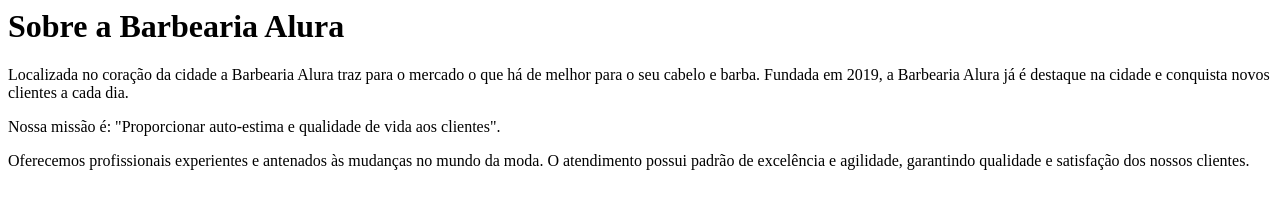
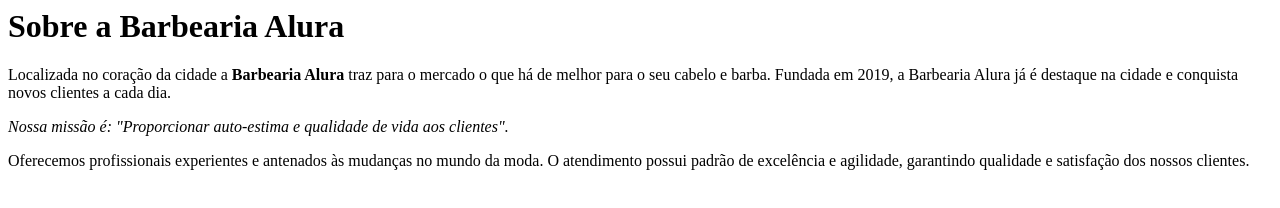
Before and after one commit to brandaoisadora/primeirorepositorio, a plain HTML site: page index.html in a window 1280 px wide. Drawn offline with Linux system fonts and the light colour scheme.

Commit message:
Add files via upload

```diff
--- a/index.html
+++ b/index.html
@@ -1,9 +1,9 @@
 <h1>Sobre a Barbearia Alura</h1>
 
-<p>Localizada no coração da cidade a Barbearia Alura traz para o mercado o que há de melhor para o seu cabelo e barba.
+<p>Localizada no coração da cidade a <strong>Barbearia Alura</strong> traz para o mercado o que há de melhor para o seu cabelo e barba.
 Fundada em 2019, a Barbearia Alura já é destaque na cidade e conquista novos clientes a cada dia.</p>
 
-<p>Nossa missão é: "Proporcionar auto-estima e qualidade de vida aos clientes".</p>
+<p><em>Nossa missão é: "Proporcionar auto-estima e qualidade de vida aos clientes".</em></p>
 
 <p>Oferecemos profissionais experientes e antenados às mudanças no mundo da moda.
 O atendimento possui padrão de excelência e agilidade, garantindo qualidade e satisfação dos nossos clientes.</p>
```
